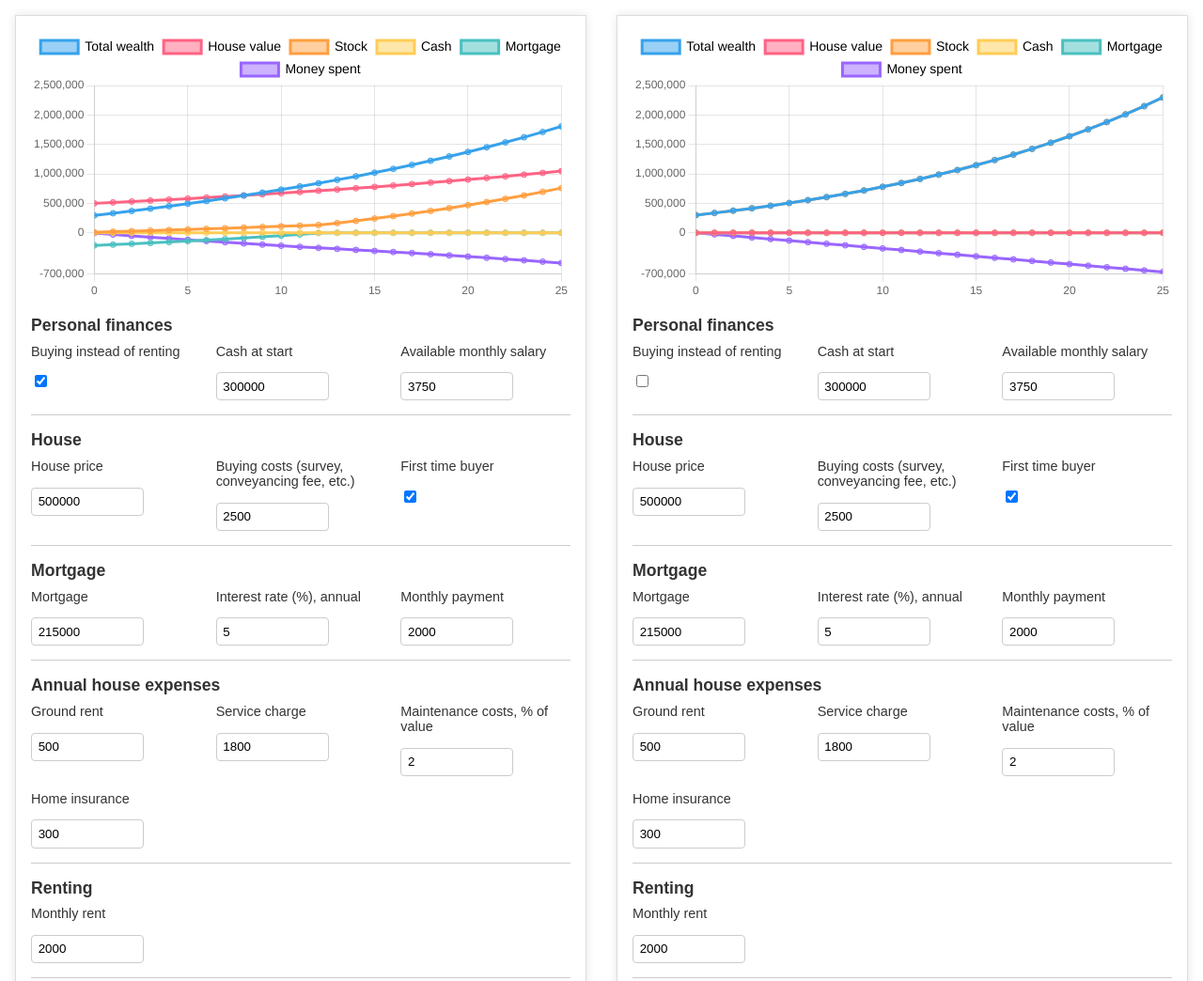
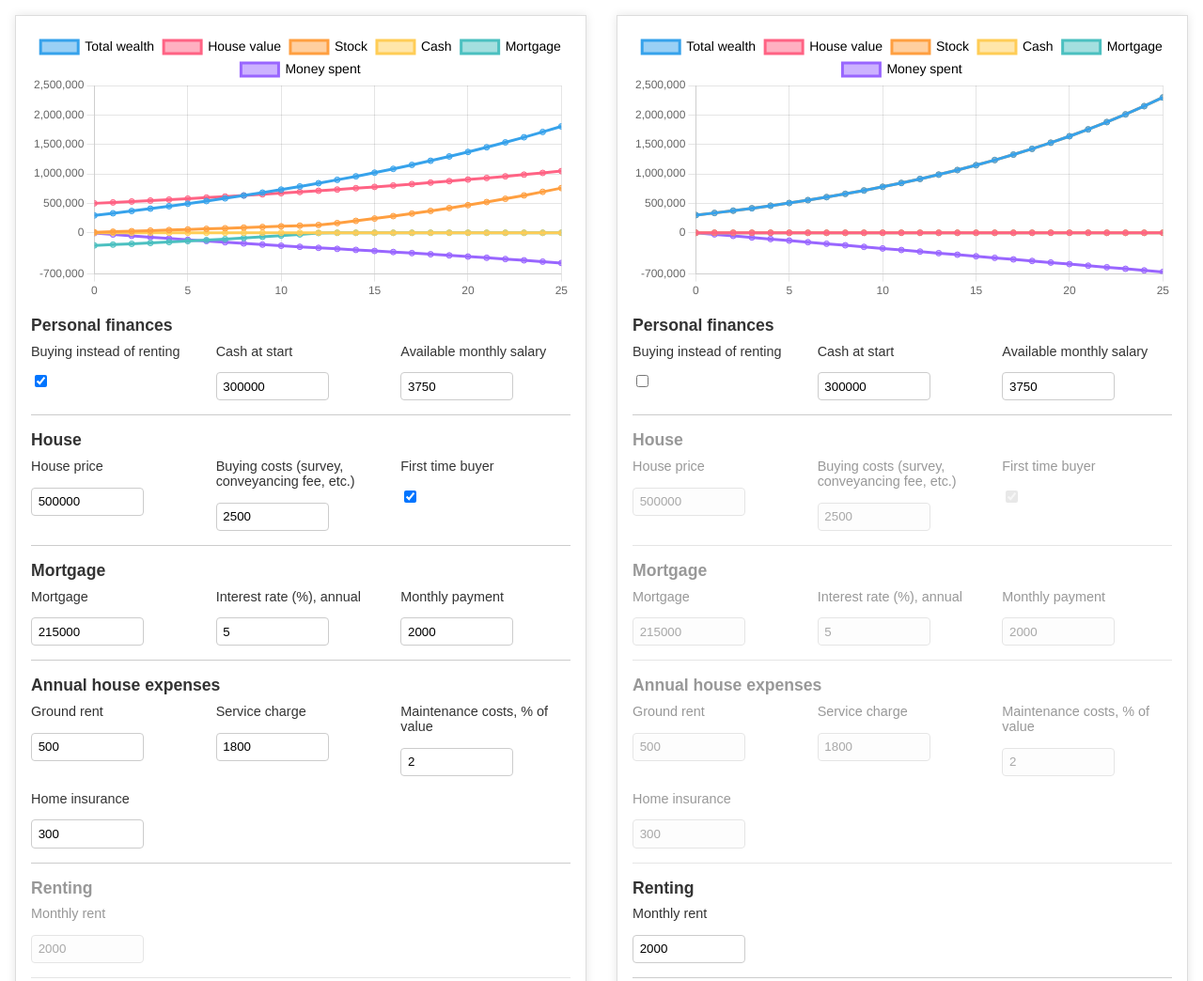
Before and after one commit to mhauru/buyvsrent, a website built with webpack: page index.html in a window 1280 px wide. Shown: the top 1044 px of the page at 94% size. Built offline with nearby package versions, Linux system fonts and the light colour scheme.

Commit message:
Grey out irrelevant groups

```diff
--- a/src/ui.ts
+++ b/src/ui.ts
@@ -146,28 +146,42 @@ const inputConfigs: InputConfig[] = [
   },
 ];
 
+type VisibilityCondition = "onlyIfBuying" | "onlyIfRenting" | "always";
+
 interface GroupConfig {
   inputs: (keyof Inputs)[];
   label: string;
+  visibleWhen: VisibilityCondition;
 }
 
 const groupConfigs: GroupConfig[] = [
-  { inputs: ["isBuying", "cash", "salary"], label: "Personal finances" },
-  { inputs: ["houseValue", "buyingCosts", "firstTimeBuyer"], label: "House" },
+  {
+    inputs: ["isBuying", "cash", "salary"],
+    label: "Personal finances",
+    visibleWhen: "always",
+  },
+  {
+    inputs: ["houseValue", "buyingCosts", "firstTimeBuyer"],
+    label: "House",
+    visibleWhen: "onlyIfBuying",
+  },
   {
     inputs: ["mortgage", "mortgageInterestRate", "mortgageMonthlyPayment"],
     label: "Mortgage",
+    visibleWhen: "onlyIfBuying",
   },
   {
     inputs: ["groundRent", "serviceCharge", "maintenanceRate", "homeInsurance"],
     label: "Annual house expenses",
+    visibleWhen: "onlyIfBuying",
   },
-  { inputs: ["rent"], label: "Renting" },
+  { inputs: ["rent"], label: "Renting", visibleWhen: "onlyIfRenting" },
   {
     inputs: ["houseAppreciationRate", "stockAppreciationRate"],
     label: "Markets",
+    visibleWhen: "always",
   },
-  { inputs: ["yearsToForecast"], label: "Simulation" },
+  { inputs: ["yearsToForecast"], label: "Simulation", visibleWhen: "always" },
 ];
 
 function createLabelElement(forId: string, text: string): HTMLLabelElement {
@@ -273,6 +287,27 @@ export function createPropertyInputs(
     return createGroup(divs, groupConfig.label);
   });
 
+  // Make some groups only be visible based on whether we are buying or renting.
+  function updateGroupVisibility(isBuying: boolean) {
+    groups.forEach((group, index) => {
+      const visibleWhen = groupConfigs[index].visibleWhen;
+      const visible =
+        visibleWhen === "always" ||
+        (visibleWhen === "onlyIfBuying" && isBuying) ||
+        (visibleWhen === "onlyIfRenting" && !isBuying);
+      group.classList.toggle("disabled", !visible);
+      group.querySelectorAll("input").forEach((input: HTMLInputElement) => {
+        input.disabled = !visible;
+      });
+    });
+  }
+
+  updateGroupVisibility(propertyInputs.isBuying.checked);
+
+  propertyInputs.isBuying.addEventListener("change", (event) => {
+    updateGroupVisibility((event.target as HTMLInputElement).checked);
+  });
+
   const canvasDiv = createCanvasDivElement("canvas_div", idSuffix);
   const canvas = createCanvasElement("canvas", idSuffix);
   canvasDiv.appendChild(canvas);
--- a/styles.css
+++ b/styles.css
@@ -4,6 +4,11 @@ body {
   padding: 0;
   display: flex;
   flex-wrap: wrap;
+}
+
+.disabled {
+  opacity: 0.5;
+  pointer-events: none;
 }
 
 .property-wrapper {
```
